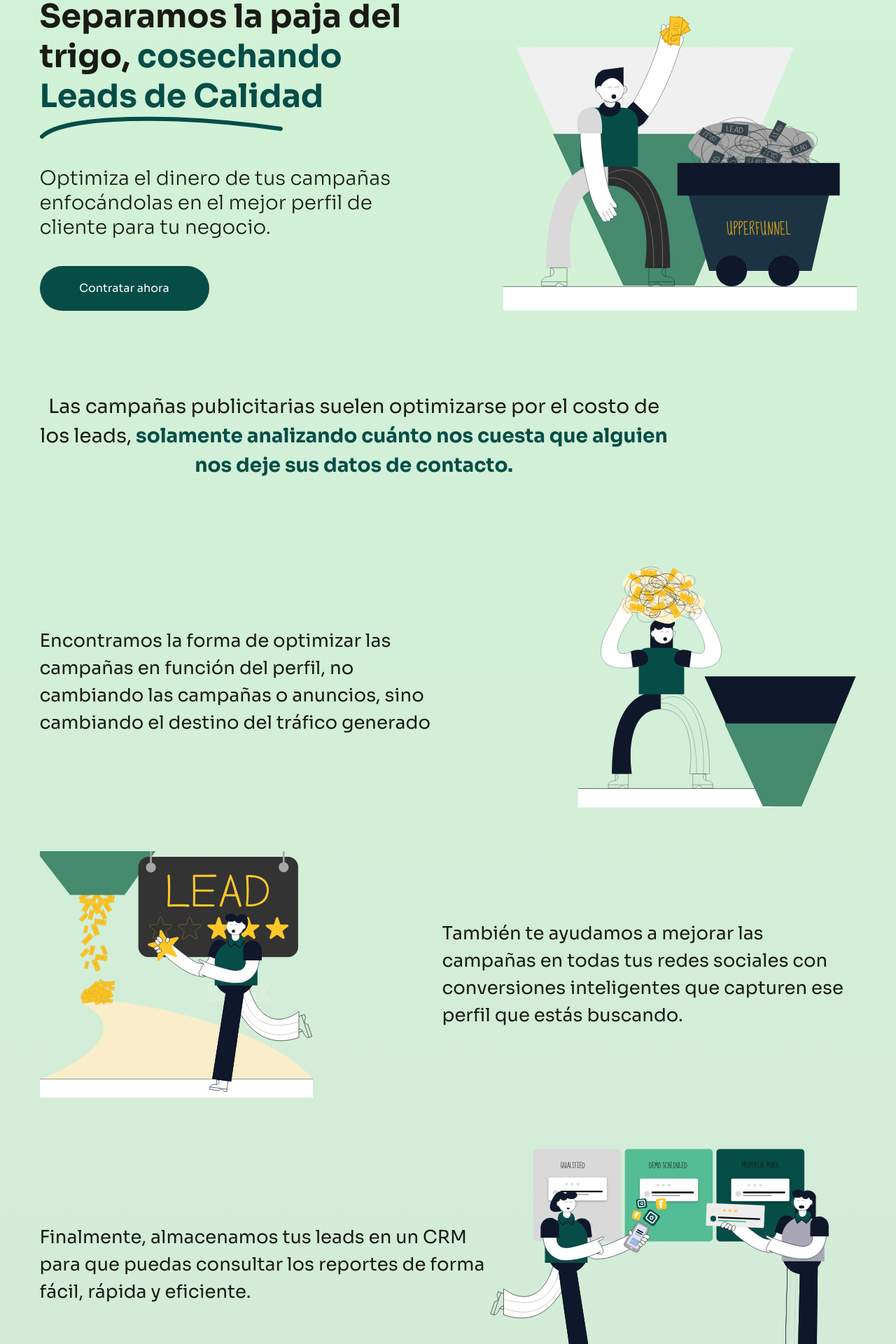
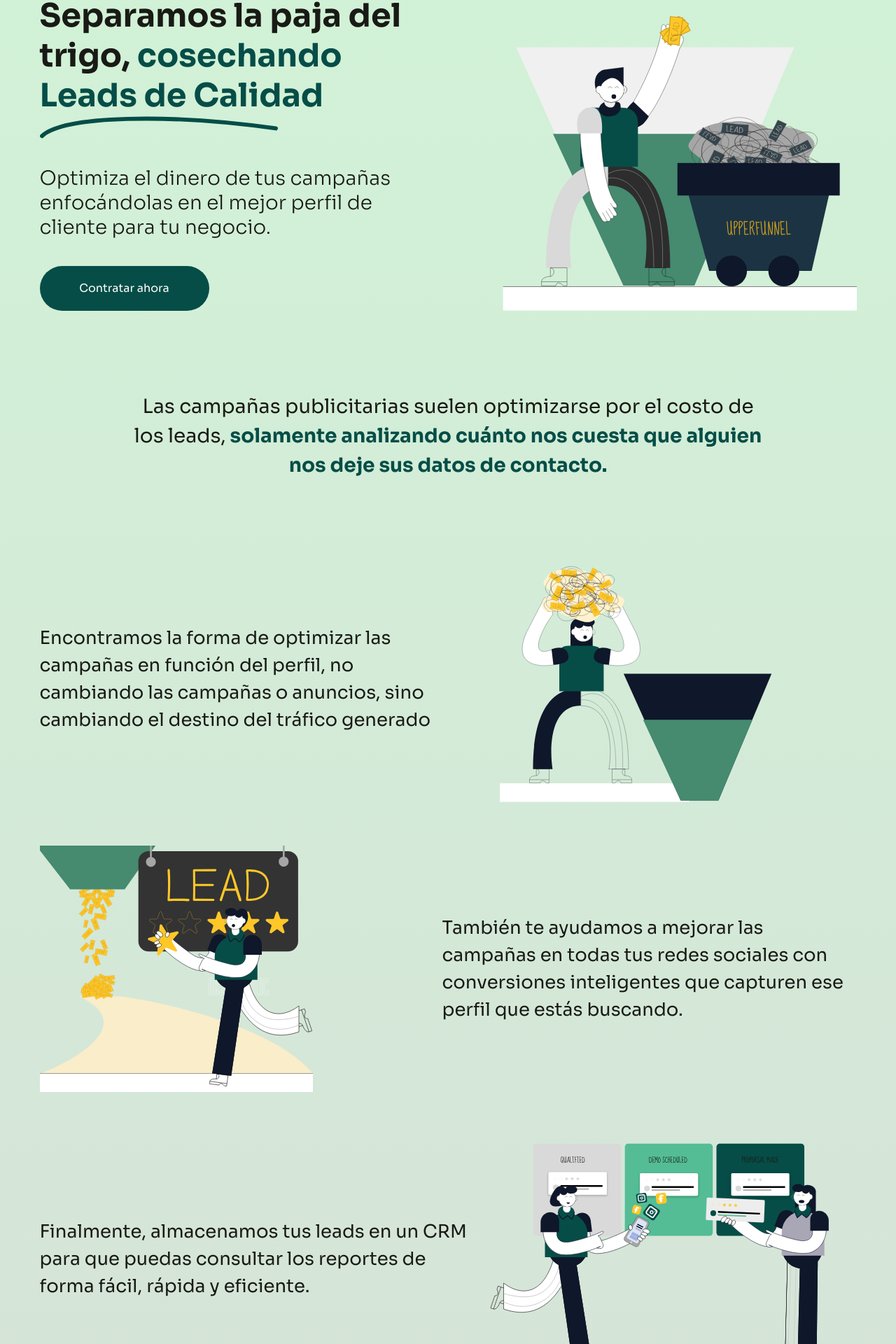
Before and after one commit to germangguerci/wheatleads, a Next.js app: page / in a window 1280 px wide. Shown: the part 194-2114 px from the top of the page at 70% size. Built offline with nearby package versions, Linux system fonts and the light colour scheme.

Commit message:
feat(/, /about pages): optimized images

```diff
--- a/app/globals.css
+++ b/app/globals.css
@@ -77,6 +77,6 @@
     body {
       @apply bg-background text-foreground;
       color: rgb(var(--foreground-rgb));
-  background: linear-gradient(to bottom, #d1f3d7, #d9d9d9);
+  background: linear-gradient(to bottom, #d1f3d7, #d9d9d9, #d9d9d9);
     }
   }
--- a/app/page.tsx
+++ b/app/page.tsx
@@ -25,7 +25,7 @@ export default function Home() {
       id="home"
       className="mt-[96px] flex w-full max-w-[1167px] flex-col items-center justify-center max-lg:m-0 max-lg:max-w-[530px] max-lg:pt-8"
     >
-      <div className="flex w-full flex-col max-lg:px-[14px]">
+      <div className="flex w-full flex-col items-center max-lg:px-[14px]">
         <div className="flex w-full items-end justify-between max-lg:flex-col max-lg:items-center max-lg:justify-center">
           <div className="flex w-full max-w-[530px] flex-col items-start justify-start">
             <h1 className="text-[46px] font-bold leading-[57px] text-[#191A15] max-lg:text-[28px] max-lg:leading-[35px]">
@@ -38,15 +38,15 @@ export default function Home() {
               src={underline}
               alt="Decoracion de titulo"
               width={340}
-              height={25}
-              className="hidden size-auto lg:block"
+              height={34}
+              className="hidden h-[34px] w-[340px] lg:block"
             />
             <Image
               src={underline}
               alt="Decoracion de titulo"
               width={225}
-              height={16}
-              className="hidden size-auto max-lg:block"
+              height={21}
+              className="hidden h-[21px] w-[225px] max-lg:block"
             />
             <p className="my-[38px] text-[28px] font-light leading-[35px] max-lg:mb-[32px] max-lg:mt-[38px] max-lg:text-[18px] max-lg:leading-[23px]">
               Optimiza el dinero de tus campañas enfocándolas en el mejor perfil
@@ -57,9 +57,9 @@ export default function Home() {
           <Image
             src={sceneOne}
             alt="lead filter"
-            width={440}
-            height={397}
-            className="size-auto max-lg:hidden"
+            width={506}
+            height={458}
+            className="h-[458px] w-[506px] max-lg:hidden"
           />
         </div>
         <p
@@ -85,7 +85,7 @@ export default function Home() {
             alt="place holder"
             width={391}
             height={352}
-            className="size-auto"
+            className="mr-[120px] h-[352px] w-[391px]"
           />
         </div>
         <div className="mb-[62px] flex w-full items-center  justify-between max-lg:my-8 max-lg:flex-col">
@@ -106,7 +106,7 @@ export default function Home() {
             alt="place holder"
             width={526}
             height={352}
-            className="h-auto w-[526px]"
+            className="ml-[22px] h-[352px] w-[526px]"
           />
         </div>
         <div className="flex w-full items-center justify-center rounded-[32px] pb-[133px] pl-[75px] pr-[146px] pt-[183px] max-lg:hidden max-lg:p-0 lg:relative lg:z-[-2] lg:bg-[#fcfcfc]">
@@ -121,7 +121,7 @@ export default function Home() {
             alt="Demo onboarding"
             width={476}
             height={476}
-            className="max-lg:hidden"
+            className="size-[476px] max-lg:hidden"
           />
           <div className="ml-[48px] flex w-full flex-col items-start justify-start text-[#FCFCFC] max-lg:mb-[64px] max-lg:ml-0 max-lg:mt-0">
             <h2 className="mb-[42px] text-[25px] font-semibold">
--- /dev/null
+++ b/app/proposal/page.tsx
@@ -0,0 +1,5 @@
+export default function Proposal() {
+  return (
+    <div className="flex w-full flex-col items-center justify-center bg-[#f3f3f3]" />
+  );
+}
--- a/components/icon-card.tsx
+++ b/components/icon-card.tsx
@@ -20,7 +20,7 @@ export default function IconCard({
         width={102}
         height={102}
         alt={`imagen ${title}`}
-        className="max-lg:mr-4 max-lg:w-[46px]"
+        className="size-[102px] max-lg:mr-4 max-lg:w-[46px]"
       />
       <p className="text-center text-[24px] leading-[30px] text-white max-lg:text-[18px]">
         {title}
--- a/next-sitemap.config.js
+++ b/next-sitemap.config.js
@@ -1,5 +1,5 @@
 /** @type {import('next-sitemap').IConfig} */
 module.exports = {
-  siteUrl: 'https://example.com', // FIXME: Change to the production URL
+  siteUrl: 'https://wheatleads.com',
   generateRobotsTxt: true,
 };
```
Also changed, not shown: 1 other file (tests, documents, lock files or other folders).
